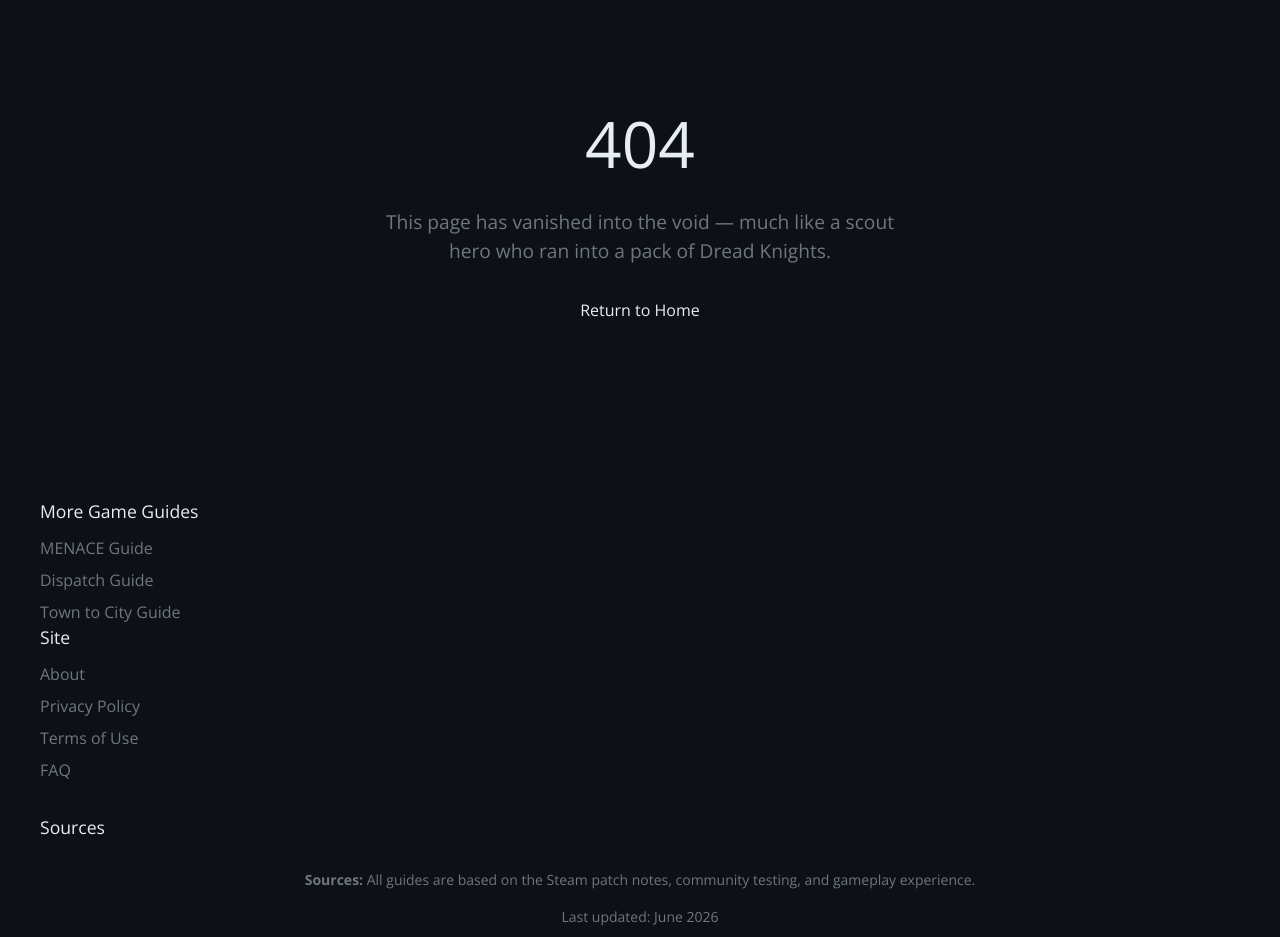
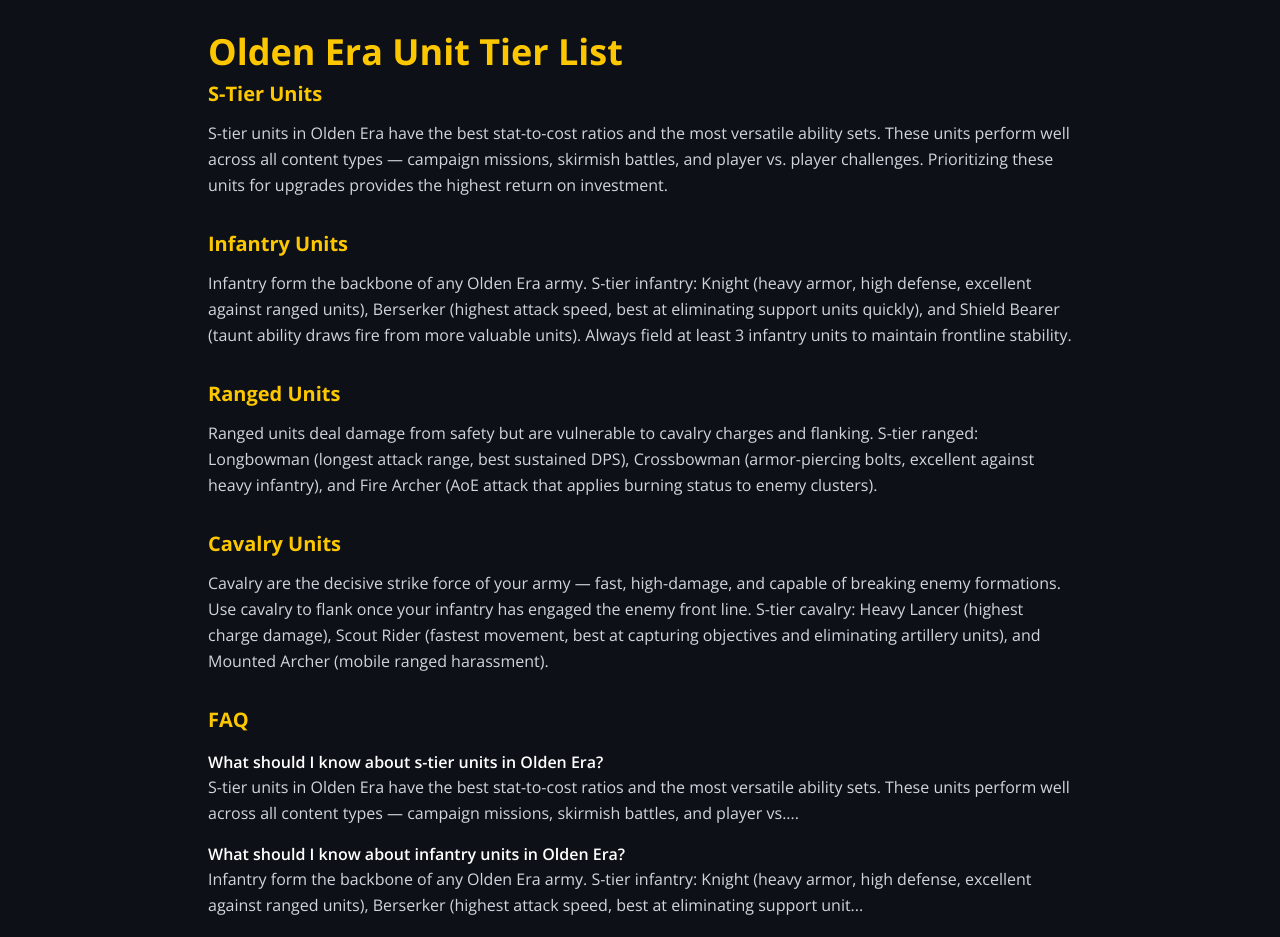
Before and after one commit to ryuuu2020/olden-era-guide, a Next.js app: page /unit-tier-list in a window 1280 px wide. Before the commit this address had no page. Shown: the part 60-997 px from the top of the page. Built offline with nearby package versions, Linux system fonts and the light colour scheme.

Commit message:
Content: 新增 2-3 个长尾词攻略页面 + 更新 sitemap (olden-era-guide)

```diff
--- /dev/null
+++ b/app/campaign-walkthrough/page.tsx
@@ -0,0 +1,47 @@
+export const metadata = {
+  title: "Olden Era Campaign Walkthrough — All Chapters (2026)",
+  description: "Complete Olden Era campaign walkthrough. Chapter by chapter strategy guide, boss battles, and how to unlock all secret missions.",
+};
+
+export default function CampaignWalkthroughPage() {
+  return (
+    <div className="max-w-4xl mx-auto px-4 py-8">
+      <h1 className="text-3xl md:text-4xl font-bold text-yellow-400 mb-2">Olden Era Campaign Walkthrough</h1>
+      <div className="space-y-8">
+          <section>
+            <h2 className="text-xl font-bold text-yellow-400 mb-3">Chapter 1: The Beginning</h2>
+            <p className="text-gray-300 leading-relaxed">Chapter 1 introduces core mechanics through 5 tutorial-adjacent missions. Each mission has a primary objective (defeat enemies or capture flags) and a secondary objective (complete in X turns or take no casualties). Completing secondary objectives unlocks bonus rewards and contributes to the Chapter 1 S-rank score needed to access the secret bonus mission.</p>
+          </section>
+          <section>
+            <h2 className="text-xl font-bold text-yellow-400 mb-3">Chapter 2-3: Strategy</h2>
+            <p className="text-gray-300 leading-relaxed">Chapters 2-3 introduce terrain advantages and weather effects. Position ranged units on high ground for +25% accuracy. Rain reduces cavalry charge bonus by 50% and makes ice terrain slippery — adjust your formation based on the weather forecast shown at mission start. These chapters reward patience over aggression — take positions, don't chase.</p>
+          </section>
+          <section>
+            <h2 className="text-xl font-bold text-yellow-400 mb-3">Chapter 4-5: Advanced Tactics</h2>
+            <p className="text-gray-300 leading-relaxed">Chapters 4-5 feature multi-faction battles where you can sometimes turn enemy factions against each other. In missions with 3+ factions, focus on threatening one faction strongly — the AI logic will sometimes redirect attention to the more threatening enemy, giving you time to recover. Use diplomacy items discovered in Chapter 3 to temporarily neutralize one faction while you defeat another.</p>
+          </section>
+          <section>
+            <h2 className="text-xl font-bold text-yellow-400 mb-3">Secret Missions</h2>
+            <p className="text-gray-300 leading-relaxed">Secret missions unlock by achieving S-rank on specific chapters (1, 3, and 5). They feature unique story content and the best item drops in the game. Secret Mission 1 gives the only source of Legendary Weapon shards. Plan your main campaign runs around the S-rank requirements — it's far harder to go back and earn S-rank on a chapter than to achieve it on the first playthrough.</p>
+          </section>
+        <section>
+          <h2 className="text-xl font-bold text-yellow-400 mb-3">FAQ</h2>
+          <div className="space-y-4 mt-4">
+              <div>
+                <h3 className="font-semibold text-white">What should I know about chapter 1: the beginning in Olden Era?</h3>
+                <p className="text-gray-300 leading-relaxed">Chapter 1 introduces core mechanics through 5 tutorial-adjacent missions. Each mission has a primary objective (defeat enemies or capture flags) and a secondary objective (complete in X turns or take ...</p>
+              </div>
+              <div>
+                <h3 className="font-semibold text-white">What should I know about chapter 2-3: strategy in Olden Era?</h3>
+                <p className="text-gray-300 leading-relaxed">Chapters 2-3 introduce terrain advantages and weather effects. Position ranged units on high ground for +25% accuracy. Rain reduces cavalry charge bonus by 50% and makes ice terrain slippery — adjust ...</p>
+              </div>
+              <div>
+                <h3 className="font-semibold text-white">What should I know about chapter 4-5: advanced tactics in Olden Era?</h3>
+                <p className="text-gray-300 leading-relaxed">Chapters 4-5 feature multi-faction battles where you can sometimes turn enemy factions against each other. In missions with 3+ factions, focus on threatening one faction strongly — the AI logic will s...</p>
+              </div>
+          </div>
+        </section>
+      </div>
+    </div>
+  );
+}
--- /dev/null
+++ b/app/unit-tier-list/page.tsx
@@ -0,0 +1,47 @@
+export const metadata = {
+  title: "Olden Era Unit Tier List — Best Units (2026)",
+  description: "Complete unit tier list for Olden Era. Best units for campaign and PvP, S-tier picks, and unit upgrade guide.",
+};
+
+export default function UnitTierListPage() {
+  return (
+    <div className="max-w-4xl mx-auto px-4 py-8">
+      <h1 className="text-3xl md:text-4xl font-bold text-yellow-400 mb-2">Olden Era Unit Tier List</h1>
+      <div className="space-y-8">
+          <section>
+            <h2 className="text-xl font-bold text-yellow-400 mb-3">S-Tier Units</h2>
+            <p className="text-gray-300 leading-relaxed">S-tier units in Olden Era have the best stat-to-cost ratios and the most versatile ability sets. These units perform well across all content types — campaign missions, skirmish battles, and player vs. player challenges. Prioritizing these units for upgrades provides the highest return on investment.</p>
+          </section>
+          <section>
+            <h2 className="text-xl font-bold text-yellow-400 mb-3">Infantry Units</h2>
+            <p className="text-gray-300 leading-relaxed">Infantry form the backbone of any Olden Era army. S-tier infantry: Knight (heavy armor, high defense, excellent against ranged units), Berserker (highest attack speed, best at eliminating support units quickly), and Shield Bearer (taunt ability draws fire from more valuable units). Always field at least 3 infantry units to maintain frontline stability.</p>
+          </section>
+          <section>
+            <h2 className="text-xl font-bold text-yellow-400 mb-3">Ranged Units</h2>
+            <p className="text-gray-300 leading-relaxed">Ranged units deal damage from safety but are vulnerable to cavalry charges and flanking. S-tier ranged: Longbowman (longest attack range, best sustained DPS), Crossbowman (armor-piercing bolts, excellent against heavy infantry), and Fire Archer (AoE attack that applies burning status to enemy clusters).</p>
+          </section>
+          <section>
+            <h2 className="text-xl font-bold text-yellow-400 mb-3">Cavalry Units</h2>
+            <p className="text-gray-300 leading-relaxed">Cavalry are the decisive strike force of your army — fast, high-damage, and capable of breaking enemy formations. Use cavalry to flank once your infantry has engaged the enemy front line. S-tier cavalry: Heavy Lancer (highest charge damage), Scout Rider (fastest movement, best at capturing objectives and eliminating artillery units), and Mounted Archer (mobile ranged harassment).</p>
+          </section>
+        <section>
+          <h2 className="text-xl font-bold text-yellow-400 mb-3">FAQ</h2>
+          <div className="space-y-4 mt-4">
+              <div>
+                <h3 className="font-semibold text-white">What should I know about s-tier units in Olden Era?</h3>
+                <p className="text-gray-300 leading-relaxed">S-tier units in Olden Era have the best stat-to-cost ratios and the most versatile ability sets. These units perform well across all content types — campaign missions, skirmish battles, and player vs....</p>
+              </div>
+              <div>
+                <h3 className="font-semibold text-white">What should I know about infantry units in Olden Era?</h3>
+                <p className="text-gray-300 leading-relaxed">Infantry form the backbone of any Olden Era army. S-tier infantry: Knight (heavy armor, high defense, excellent against ranged units), Berserker (highest attack speed, best at eliminating support unit...</p>
+              </div>
+              <div>
+                <h3 className="font-semibold text-white">What should I know about ranged units in Olden Era?</h3>
+                <p className="text-gray-300 leading-relaxed">Ranged units deal damage from safety but are vulnerable to cavalry charges and flanking. S-tier ranged: Longbowman (longest attack range, best sustained DPS), Crossbowman (armor-piercing bolts, excell...</p>
+              </div>
+          </div>
+        </section>
+      </div>
+    </div>
+  );
+}
```
Also changed, not shown: 1 other file (tests, documents, lock files or other folders).
